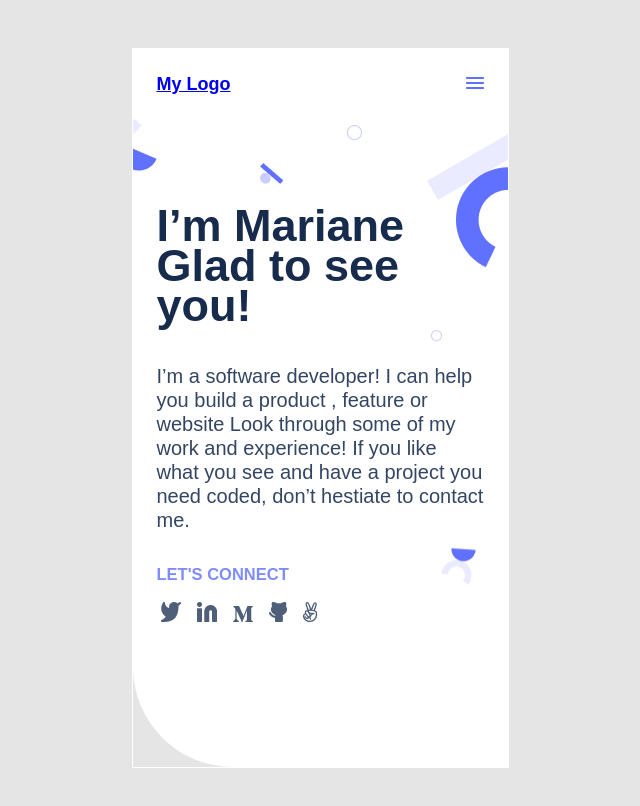
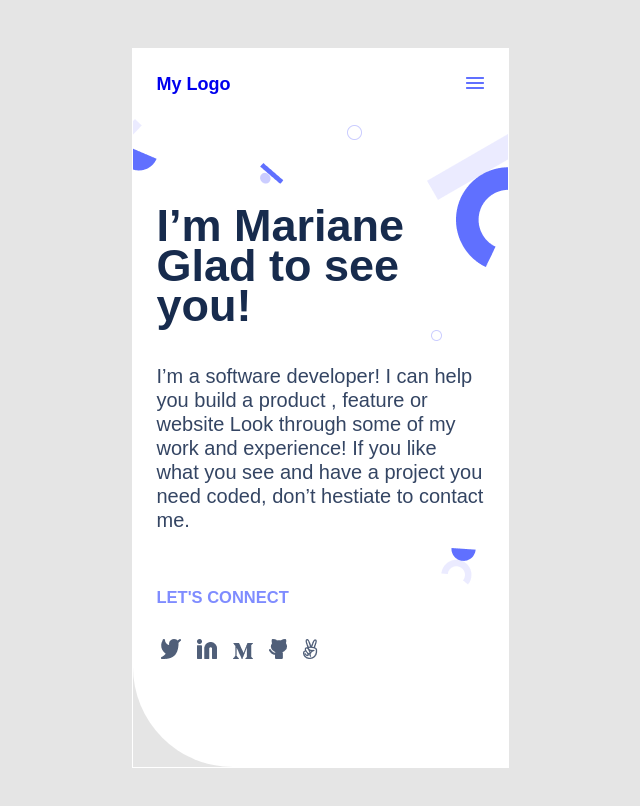
Before and after one commit to davidobi/Portfolio-setup-and-mobile-version-skeleton, a plain HTML site: page index.html in a window 1280 px wide. Shown: the whole page, without its empty margins (320-960 px from the left). Drawn offline with Linux system fonts and the light colour scheme.

Commit message:
added flexbox to the section class and wrapped it

```diff
--- a/styles.css
+++ b/styles.css
@@ -44,6 +44,7 @@ header li {
   text-align: center;
   color: #6070ff;
 }
+a:link, a:visited { text-decoration: none; }
 
 .logo {
   display: flex;
@@ -57,6 +58,9 @@ header li {
 .description {
   background-size: cover;
   background-image: url(img/header.png);
+  display: flex;
+  align-items: center;
+  flex-wrap: wrap;
 }
 
 .name {
```
